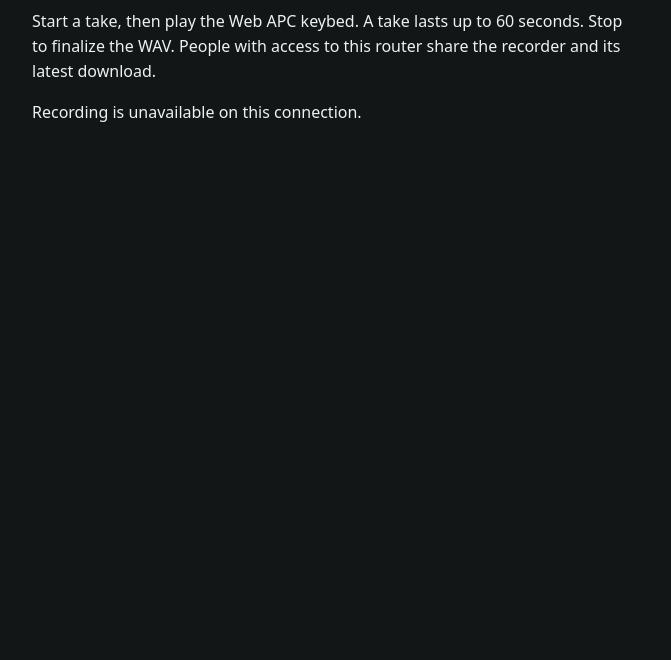
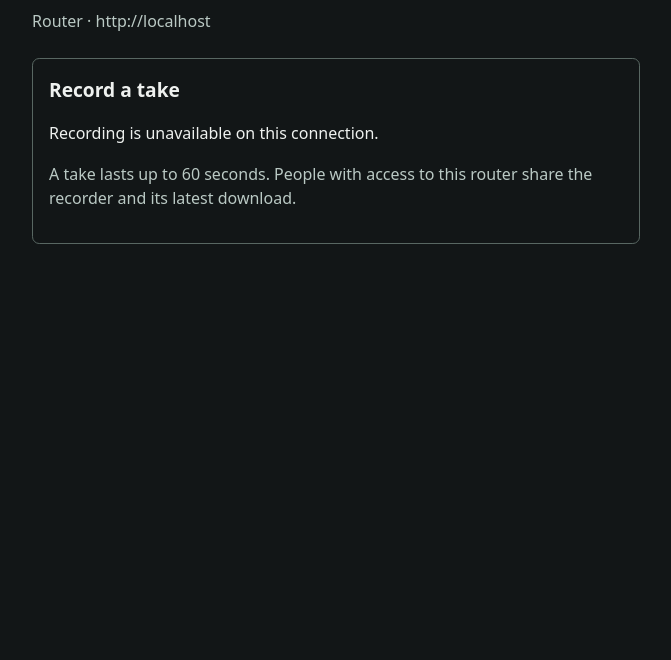
Before and after one commit to NevynIt/gridpico, a website: page connections/recordings-page.html in a window 1280 px wide. Shown: the part 140-800 px from the top of the page, without its empty margins (304-975 px from the left). Drawn offline with Linux system fonts and the light colour scheme; no server answers.

Commit message:
Clarify the recording controls and completed download

```diff
--- a/connections/recordings-page.html
+++ b/connections/recordings-page.html
@@ -8,6 +8,12 @@
     :root { color-scheme: dark; font: 1rem/1.55 system-ui, sans-serif; background: #121617; color: #eef1ef; }
     main { max-width: 38rem; margin: 2rem auto; padding: 0 1.25rem; }
     nav, .actions { display: flex; flex-wrap: wrap; gap: .75rem; align-items: center; }
+    section { margin: 1.5rem 0; padding: 1rem; border: 1px solid #586762; border-radius: .45rem; }
+    h2 { margin: 0 0 .75rem; font-size: 1.2rem; }
+    .muted { color: #bac9c4; }
+    #router { overflow-wrap: anywhere; }
+    #error { color: #ffad9e; margin: 0; }
+    #error:not(:empty) { margin: .75rem 0; }
     [hidden] { display: none !important; }
     a, button { color: inherit; }
     button { font: inherit; padding: .45rem .8rem; border: 1px solid #66726e;
@@ -19,40 +25,65 @@
 </head>
 <body>
 <main>
-  <nav aria-label="Gridpico tools"><a href="/">Home</a><a href="/apc/" target="_blank" rel="noopener">Open Web APC in another tab</a></nav>
+  <nav aria-label="Gridpico tools"><a href="/">Home</a></nav>
   <h1>Recordings</h1>
-  <p>Start a take, then play the Web APC keybed. A take lasts up to 60 seconds.
-    Stop to finalize the WAV. People with access to this router share the recorder and its latest download.</p>
-  <div class="actions" hidden>
-    <button type="button" id="start" disabled>Start</button>
-    <button type="button" id="stop" disabled>Stop</button>
+  <p id="router" class="muted"></p>
+  <section aria-labelledby="take-heading">
+    <h2 id="take-heading">Record a take</h2>
+    <div class="actions" hidden>
+      <button type="button" id="start" disabled>Start</button>
+      <button type="button" id="stop" disabled>Stop</button>
+      <a href="/apc/" target="_blank" rel="noopener">Open this router’s Web APC keybed</a>
+    </div>
+    <p id="status" role="status">Reading recorder status…</p>
+    <p id="error" role="alert"></p>
+    <p class="muted">A take lasts up to 60 seconds. People with access to this router share the recorder and its latest download.</p>
+  </section>
+  <section id="completed" hidden aria-labelledby="completed-heading">
+    <h2 id="completed-heading">Latest completed take</h2>
+    <p id="completed-status" class="muted"></p>
     <a id="download" hidden>Download latest WAV</a>
-  </div>
-  <p id="status" role="status">Reading recorder status…</p>
-  <p id="error" role="alert"></p>
+  </section>
 </main>
 <script>
 (() => {
   const start = document.querySelector("#start");
   const actions = document.querySelector(".actions");
   const stop = document.querySelector("#stop");
+  const completed = document.querySelector("#completed");
+  const completedStatus = document.querySelector("#completed-status");
   const download = document.querySelector("#download");
   const status = document.querySelector("#status");
   const error = document.querySelector("#error");
   let current;
-  let busy = false;
+  let completedId;
+  let pendingAction;
   let refreshTimer;
   let generation = 0;
+  let pageActive = true;
+  document.querySelector("#router").textContent = `Router · ${location.origin}`;
+
+  function setText(element, text) {
+    if (element.textContent !== text) element.textContent = text;
+  }
 
   function render() {
-    const labels = { idle: "Ready to record.", starting: "Starting the recorder…",
-      recording: "Recording.", stopping: "Finalizing the recording…", failed: "The take failed." };
-    status.textContent = current ? labels[current.state] : "Recorder status unavailable.";
-    start.disabled = busy || !current?.actionToken || current.activeId !== null;
-    stop.disabled = busy || !current?.actionToken || !["starting", "recording"].includes(current.state);
-    download.hidden = !current?.completedId;
-    if (current?.completedId) download.href = `/recordings/${current.completedId}.wav`;
+    const labels = { idle: "Ready to record.", starting: "Starting the recorder… Wait before playing.",
+      recording: "Recording. Play the Web APC keybed now. Release the keys before choosing Stop.",
+      stopping: "Finalizing the recording… Wait for the new WAV.",
+      failed: "The take failed. Choose Start to try again." };
+    const unavailable = "Recorder status unavailable. Wait for it to reconnect.";
+    setText(status, pendingAction ? `Requesting recorder ${pendingAction}…` : labels[current?.state] ?? unavailable);
+    start.disabled = Boolean(pendingAction || !current?.actionToken || current.activeId !== null);
+    stop.disabled = Boolean(pendingAction || !current?.actionToken || !["starting", "recording"].includes(current.state));
+    completed.hidden = !current && !completedId;
+    download.hidden = !completedId;
+    if (completedId) download.href = `/recordings/${completedId}.wav`;
     else download.removeAttribute("href");
+    setText(completedStatus, !completedId ? "No finished take yet." :
+      current?.state === "failed" ? "The previous completed take is still available." :
+      current?.activeId || pendingAction ? "Download the previous take while the new take is in progress." :
+      !current ? "Last confirmed completed take." : "The finalized WAV is ready to download.");
   }
 
   async function refresh() {
@@ -65,51 +96,60 @@
       const received = await response.json();
       if (currentGeneration === generation) {
         current = received;
+        completedId = received.completedId;
         actions.hidden = false;
       }
     } catch {
-      if (currentGeneration === generation) current = undefined;
+      if (currentGeneration === generation) {
+        current = undefined;
+        if (unavailable) completedId = undefined;
+      }
     } finally {
       if (currentGeneration === generation) {
         render();
         if (unavailable) {
           actions.hidden = true;
           status.textContent = "Recording is unavailable on this connection.";
-        } else if (!busy) refreshTimer = setTimeout(refresh, 1000);
+        } else if (!pendingAction && pageActive) refreshTimer = setTimeout(refresh, 1000);
       }
     }
   }
 
-  async function act(endpoint) {
-    if (busy || !current?.actionToken) return;
+  async function act(action, endpoint) {
+    if (pendingAction || !current?.actionToken) return;
     clearTimeout(refreshTimer);
     generation++;
     const token = current.actionToken;
-    busy = true;
+    pendingAction = action;
     error.textContent = "";
     render();
     try {
       const response = await fetch(endpoint, { method: "POST", signal: AbortSignal.timeout(5000),
         headers: { "X-Gridpico-Record-Action": token } });
       if (!response.ok) {
-        error.textContent = response.status === 409 ? "The recorder changed. Check its status before trying again." :
-          "The recorder could not accept the request.";
+        error.textContent = response.status === 409 ?
+          "The recorder changed. Check the current take and try again when the action is available." :
+          `Could not ${action} the take. Check recorder status before trying again.`;
       }
     } catch {
-      error.textContent = "The request outcome is unknown. Check recorder status.";
+      error.textContent = `Could not confirm the ${action} request. Check recorder status before trying again.`;
     } finally {
-      busy = false;
-      await refresh();
+      pendingAction = undefined;
+      if (pageActive) await refresh();
     }
   }
 
-  start.addEventListener("click", () => { void act("/recordings/start"); });
-  stop.addEventListener("click", () => { if (current?.activeId) void act(`/recordings/${current.activeId}/stop`); });
+  start.addEventListener("click", () => { void act("start", "/recordings/start"); });
+  stop.addEventListener("click", () => { if (current?.activeId) void act("stop", `/recordings/${current.activeId}/stop`); });
   window.addEventListener("pagehide", () => {
+    pageActive = false;
     generation++;
     clearTimeout(refreshTimer);
   });
-  window.addEventListener("pageshow", event => { if (event.persisted) void refresh(); });
+  window.addEventListener("pageshow", event => {
+    pageActive = true;
+    if (event.persisted) void refresh();
+  });
   void refresh();
 })();
 </script>
```
